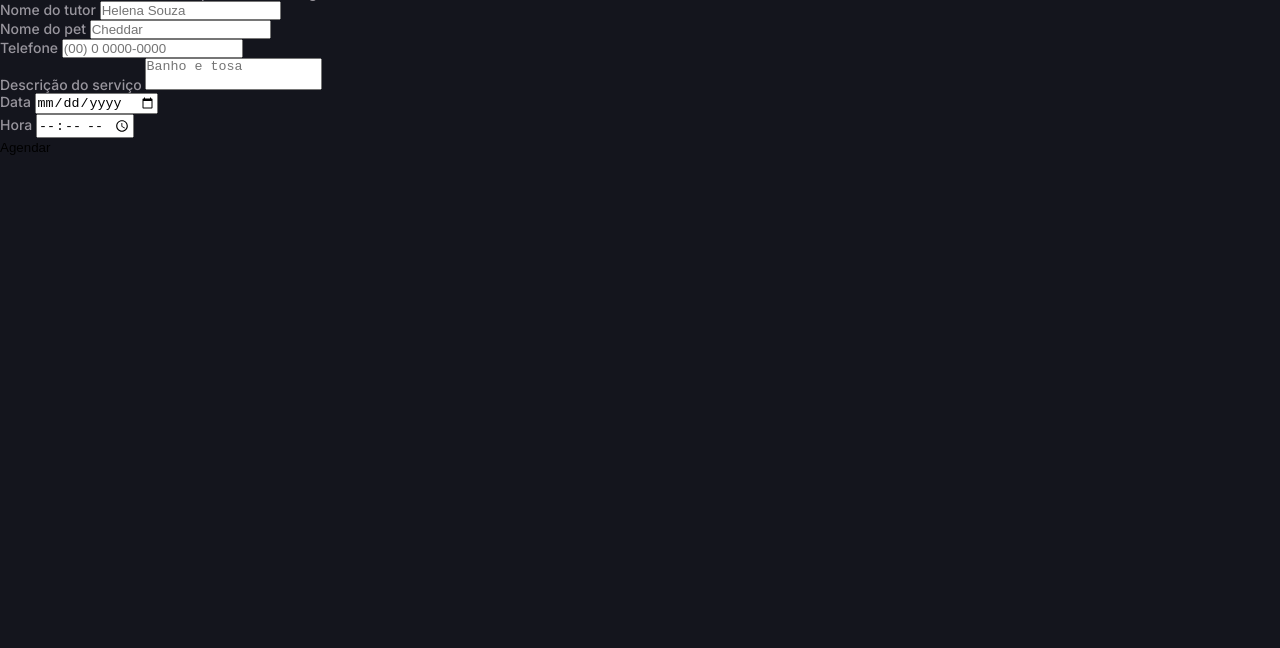
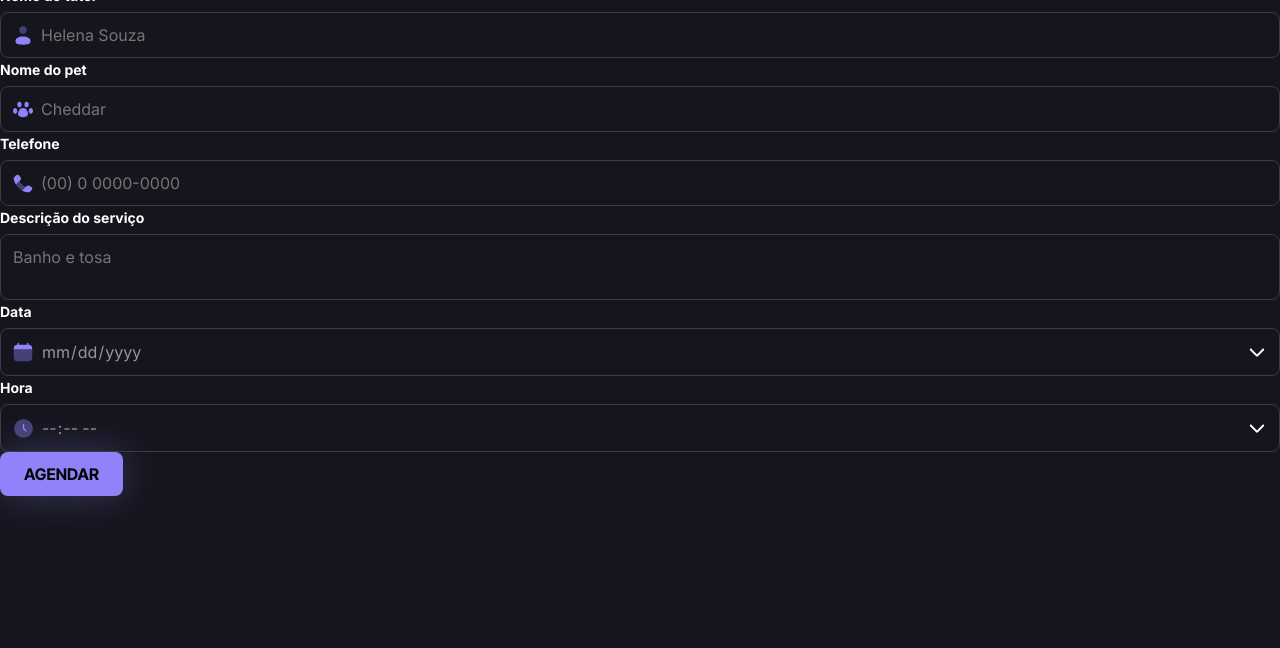
Before and after one commit to raissaaciolee/Agendamento-de-Petshop, a plain HTML site: page index.html in a window 1280 px wide. Shown: the part 152-800 px from the top of the page. Drawn offline with Linux system fonts and the light colour scheme.

Commit message:
|| feat: ajustes de acessibilidade nos inputs e criação do buttons.css ||
Descrição:
- Realizadas pequenas melhorias de acessibilidade nos inputs;
- Criado o arquivo "buttons.css" na pasta "components" para estilização dos botões da aplicação.

```diff
--- a/index.html
+++ b/index.html
@@ -101,8 +101,8 @@
         </div>
     </div>
 
-    <footer>
-        <button type="button">Novo agendamento</button>
+    <footer class="hidden">
+        <button type="button" class="button">Novo agendamento</button>
     </footer>
 
     <!-- FORMULÁRIO DE AGENDAMENTO -->
@@ -117,41 +117,41 @@
                 <span>Preencha os dados do cliente para realizar o agendamento:</span>
             </header>
 
-            <div class="input-wrapper">
-                <label for="tutor-name">Nome do tutor</label>
+            <div class="input-wrapper flex g-4">
+                <label for="tutor-name" class="lh-24">Nome do tutor</label>
                 <input type="text" id="tutor-name" class="input" name="tutor-name" placeholder="Helena Souza" minlength="3" maxlength="30" required>
             </div>
 
-            <div class="input-wrapper">
-                <label for="pet-name">Nome do pet</label>
+            <div class="input-wrapper flex g-4">
+                <label for="pet-name" class="lh-24">Nome do pet</label>
                 <input type="text" id="pet-name" class="input" name="pet-name" placeholder="Cheddar" minlength="3" maxlength="10" required>
             </div>
 
-            <div class="input-wrapper">
-                <label for="phone">Telefone</label>
+            <div class="input-wrapper flex g-4">
+                <label for="phone" class="lh-24">Telefone</label>
                 <input type="tel" id="phone" class="input" name="phone" placeholder="(00) 0 0000-0000" minlength="11" maxlength="11" required>
             </div>
 
-            <div class="input-wrapper">
-                <label for="service">Descrição do serviço</label>
+            <div class="input-wrapper flex g-4">
+                <label for="service" class="lh-24">Descrição do serviço</label>
                 <textarea id="service" class="input" name="service" placeholder="Banho e tosa" maxlength="100" style="resize: none;" required></textarea>
             </div>
         </fieldset>
 
         <!-- Data e Horário -->
         <fieldset>
-            <div class="input-wrapper">
-                <label for="date">Data</label>
+            <div class="input-wrapper flex g-4">
+                <label for="date" class="lh-24">Data</label>
                 <input type="date" id="date" class="input input-with-arrow input-hide-picker" name="date" required>
             </div>
 
-            <div class="input-wrapper">
-                <label for="time">Hora</label>
+            <div class="input-wrapper flex g-4">
+                <label for="time" class="lh-24">Hora</label>
                 <input type="time" id="time" class="input input-with-arrow input-hide-picker" name="time" required>
             </div>
         </fieldset>
 
-        <button>Agendar</button>
+        <button class="button">Agendar</button>
     </form>
   </body>
 </html>
--- /dev/null
+++ b/src/styles/components/button.css
@@ -0,0 +1,16 @@
+/* Define a aparência de botões genéricos da aplicação */
+.button {
+    padding: 1.2rem 2.4rem;
+    background-color: var(--color-brand);
+    color: #050505;
+    font: 700 1.6rem var(--ff-inter-tight);
+    text-transform: uppercase;
+    border-radius: .8rem;
+    box-shadow: 0 0 4rem 0 hsla(248, 92%, 75%, 0.3);
+    transition: all .3s ease-in-out;
+
+    &:hover {
+        background-color: var(--background-highlights);
+        box-shadow: 0 0 4rem 0 hsla(248, 87%, 84%, 0.3);
+    }
+}
--- a/src/styles/components/inputs.css
+++ b/src/styles/components/inputs.css
@@ -6,7 +6,12 @@
     background: transparent no-repeat 1.2rem center;
     color: var(--content-secondary);
     border: 1px solid var(--border-primary);
+    outline: 2px solid transparent;
     border-radius: .8rem;
+    transition: all .2s ease-in-out;
+
+    &:hover { border-color: var(--border-secondary); }
+    &:focus-within { outline: 1px solid var(--color-brand); }
 }
 
 /* Estilo para inputs que possuem uma seta indicativa à direita */
@@ -15,7 +20,7 @@
     position: absolute;
     width: 2rem;
     height: 2rem;
-    background: url("../assets/arrow-down.svg") no-repeat center;
+    background: url("../../assets/arrow-down.svg") no-repeat center;
     right: 1.2rem;
     top: 1.3rem;
     background-size: contain;
@@ -35,11 +40,21 @@
 }
 
 /* Ícones específicos para cada input */
-#tutor-name { background-image: url("../assets/user.svg");}
-#pet-name { background-image: url("../assets/pet-paw.svg");}
-#phone { background-image: url("../assets/phone.svg");}
-#date { background-image: url("../assets/calendar.svg"); }
-#time { background-image: url("../assets/clock.svg"); }
+#tutor-name { background-image: url("../../assets/user.svg");}
+#pet-name { background-image: url("../../assets/pet-paw.svg");}
+#phone { background-image: url("../../assets/phone.svg");}
+#date { background-image: url("../../assets/calendar.svg"); }
+#time { background-image: url("../../assets/clock.svg"); }
 
 /* Estilo específico para o campo de serviço (sem ícone, com padding reduzido) */
 #service { padding-inline: 1.2rem; }
+
+/* Estilização dos agrupamento dos inputs e labels */
+.input-wrapper {
+    flex-direction: column;
+
+    & label {
+        color: var(--content-primary);
+        font-weight: 700;
+    }
+}
--- a/src/styles/index.css
+++ b/src/styles/index.css
@@ -1,3 +1,4 @@
 @import url(global.css);
 @import url(utilitys.css);
-@import url(inputs.css);
+@import url(./components/inputs.css);
+@import url(./components/button.css);
```
